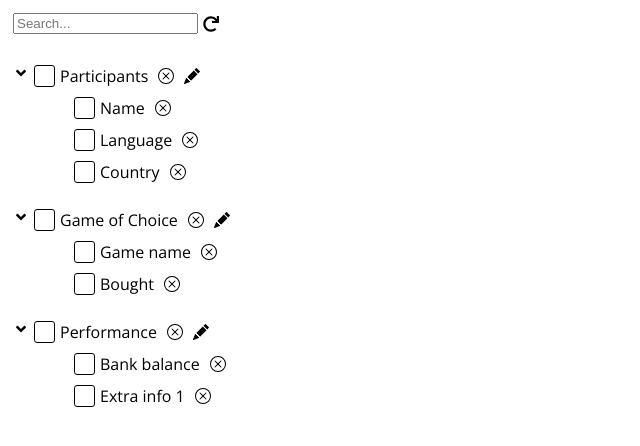
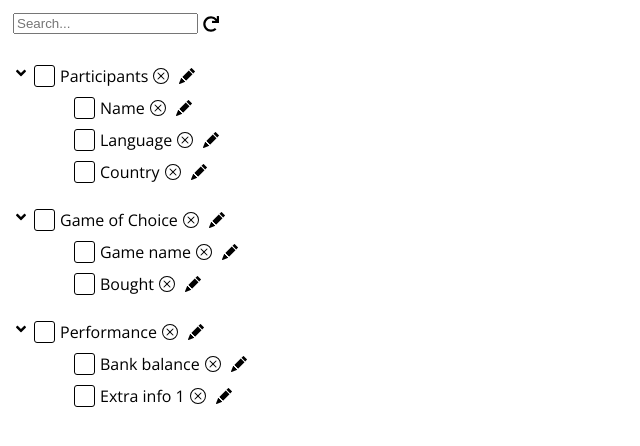
Before and after one commit to SowmyaSeshadri/tree-ui, a React (Create React App) app: page / in a window 1280 px wide. Shown: the top 446 px of the page, without its empty margins (0-640 px from the left). Built offline with nearby package versions, Linux system fonts and the light colour scheme.

Commit message:
Implemented the edit field feature.

```diff
--- a/App.tsx
+++ b/App.tsx
@@ -30,6 +30,27 @@ export default function App() {
   const handleDeleteFilter = (id) => {
     let filteredData = removeData(id, columnData);
     setColumnData(filteredData);
+  };
+
+  const handleEditData = (id, value) => {
+    let updatedField = false;
+    let dataToEdit = [...columnData];
+    dataToEdit.map((data) => {
+      if (data.id == id) {
+        data.field = value;
+        updatedField = true;
+      }
+
+      if (data.values.length > 0 && !updatedField) {
+        data.values.map((d) => {
+          if (d.id == id) {
+            d.field = value;
+            updatedField = true;
+          }
+        });
+      }
+    });
+    setColumnData(dataToEdit);
   };
 
   const removeData = (id, data) => {
@@ -77,7 +98,12 @@ export default function App() {
       </span>
 
       {columnData.map((field, index) => (
-        <ColumnParent key={index} data={field} onDelete={handleDeleteFilter} />
+        <ColumnParent
+          key={index}
+          data={field}
+          onDelete={handleDeleteFilter}
+          onEdit={handleEditData}
+        />
       ))}
     </div>
   );
--- a/components/ColumnChild/ColumnChild.jsx
+++ b/components/ColumnChild/ColumnChild.jsx
@@ -1,6 +1,7 @@
 import React, { useEffect, useState } from 'react';
 import Checkbox from '../Checkbox/Checkbox';
-import { BsXCircle } from 'react-icons/bs';
+import { BsCheck2, BsFillPencilFill, BsXCircle } from 'react-icons/bs';
+import InputTextField from '../InputTextField/InputTextField';
 
 export default function ColumnChild(props) {
   // Init values
@@ -9,6 +10,8 @@ export default function ColumnChild(props) {
 
   // States
   const [checkCurrent, setCheckCurrent] = useState(checkAll);
+  const [editMode, setEditMode] = useState(false);
+  const [fieldName, setFieldName] = useState(fieldInfo.field);
 
   // Use effects
   useEffect(() => {
@@ -21,18 +24,47 @@ export default function ColumnChild(props) {
     props.onChangeOfChild(id, checked);
   };
 
+  const handleEditField = (id) => {
+    props.onEdit(id, fieldName);
+    setEditMode(!editMode);
+  };
+
+  const actionIcons = !editMode ? (
+    <span className="flex">
+      <BsXCircle
+        className="action-icon"
+        onClick={() => props.onDelete(fieldInfo.id)}
+      />
+      <BsFillPencilFill
+        className="action-icon"
+        onClick={() => setEditMode(true)}
+      />
+    </span>
+  ) : (
+    ''
+  );
+
+  const viewOrEditField = editMode ? (
+    <div>
+      <InputTextField
+        value={fieldName}
+        onChange={(value) => setFieldName(value)}
+      />
+      <BsCheck2 onClick={() => handleEditField(fieldInfo.id)} />
+    </div>
+  ) : (
+    <Checkbox
+      id={fieldInfo.id}
+      onChange={handleOnCheckCurrent}
+      checked={checkCurrent}
+      label={fieldInfo.field}
+    />
+  );
+
   return (
     <li key={fieldInfo.id} className="m-t-10 filter-list">
-      <Checkbox
-        id={fieldInfo.id}
-        onChange={handleOnCheckCurrent}
-        checked={checkCurrent}
-        label={fieldInfo.field}
-      />
-      <BsXCircle
-        className="delete-icon"
-        onClick={() => props.onDelete(fieldInfo.id)}
-      />
+      {viewOrEditField}
+      {actionIcons}
     </li>
   );
 }
--- a/components/ColumnParent/ColumnParent.jsx
+++ b/components/ColumnParent/ColumnParent.jsx
@@ -1,7 +1,7 @@
-import React, { useEffect, useState, useRef } from 'react';
+import React, { useEffect, useState } from 'react';
 import ColumnChild from '../ColumnChild/ColumnChild';
 import './columnparent.css';
-import { FaAngleDown, FaAngleRight, FaTrashAlt } from 'react-icons/fa';
+import { FaAngleDown, FaAngleRight } from 'react-icons/fa';
 import { BsXCircle, BsFillPencilFill, BsCheck2 } from 'react-icons/bs';
 import Checkbox from '../Checkbox/Checkbox';
 import InputTextField from '../InputTextField/InputTextField';
@@ -25,6 +25,7 @@ export default function ColumnParent(props) {
   const [checkParentPartially, setCheckParentPartially] = useState(false);
   const [expand, setExpand] = useState(true);
   const [editMode, setEditMode] = useState(false);
+  const [fieldName, setFieldName] = useState(fieldInfo.field);
 
   // Use effects
   useEffect(() => {
@@ -77,7 +78,10 @@ export default function ColumnParent(props) {
     setExpand(!expand);
   };
 
-  const handleEditField = (id) => {};
+  const handleEditField = (id) => {
+    props.onEdit(id, fieldName);
+    setEditMode(!editMode);
+  };
 
   const expandCollapseIcon = expand ? (
     <FaAngleDown onClick={handleExpandOrCollapse} />
@@ -87,7 +91,10 @@ export default function ColumnParent(props) {
 
   const viewOrEditField = editMode ? (
     <div>
-      <InputTextField initialValue={fieldInfo.field} />
+      <InputTextField
+        value={fieldName}
+        onChange={(value) => setFieldName(value)}
+      />
       <BsCheck2 onClick={() => handleEditField(fieldInfo.id)} />
     </div>
   ) : (
@@ -95,22 +102,21 @@ export default function ColumnParent(props) {
       id={fieldInfo.id}
       onChange={handleOnChangeOfCheckParent}
       checked={checkParent}
-      label={fieldInfo.field}
+      label={fieldName}
       partialCheck={checkParentPartially}
     />
   );
 
-  const editIcon = !editMode ? (
-    <span className="delete-icon flex">
-      <BsFillPencilFill onClick={() => setEditMode(true)} />
-    </span>
-  ) : (
-    ''
-  );
-
-  const deleteIcon = !editMode ? (
-    <span className="delete-icon flex">
-      <BsXCircle onClick={() => props.onDelete(fieldInfo.id)} />
+  const actionIcons = !editMode ? (
+    <span className="flex">
+      <BsXCircle
+        className="action-icon"
+        onClick={() => props.onDelete(fieldInfo.id)}
+      />
+      <BsFillPencilFill
+        className="action-icon"
+        onClick={() => setEditMode(true)}
+      />
     </span>
   ) : (
     ''
@@ -125,8 +131,7 @@ export default function ColumnParent(props) {
           <div>
             <div className="filter-list">
               {viewOrEditField}
-              {deleteIcon}
-              {editIcon}
+              {actionIcons}
             </div>
 
             <ul className={` ${expand ? 'expand' : 'collapse'}`}>
@@ -138,6 +143,7 @@ export default function ColumnParent(props) {
                     checkAll={checkAll}
                     onChangeOfChild={handleOnChangeOfChild}
                     onDelete={props.onDelete}
+                    onEdit={props.onEdit}
                   />
                 ))}
             </ul>
--- a/components/ColumnParent/columnparent.css
+++ b/components/ColumnParent/columnparent.css
@@ -10,6 +10,6 @@
   display: none;
 }
 
-.delete-icon {
-  margin-left: 10px;
+.action-icon {
+  margin: 0 5px;
 }
--- a/components/InputTextField/InputTextField.js
+++ /dev/null
@@ -1,15 +0,0 @@
-import React, { useState } from 'react';
-export default function InputTextField(props) {
-  const [value, setValue] = useState(props.initialValue);
-
-  return (
-    <div>
-      <input
-        type="text"
-        value={value}
-        name={props.id}
-        onChange={(e) => setValue(e.target.value)}
-      />
-    </div>
-  );
-}
--- /dev/null
+++ b/components/InputTextField/InputTextField.jsx
@@ -0,0 +1,13 @@
+import React from 'react';
+export default function InputTextField(props) {
+  return (
+    <div>
+      <input
+        type="text"
+        value={props.value}
+        name={props.id}
+        onChange={(e) => props.onChange(e.target.value)}
+      />
+    </div>
+  );
+}
```
Also changed, not shown: components/InputTextField/inputtext.css (deleted).
